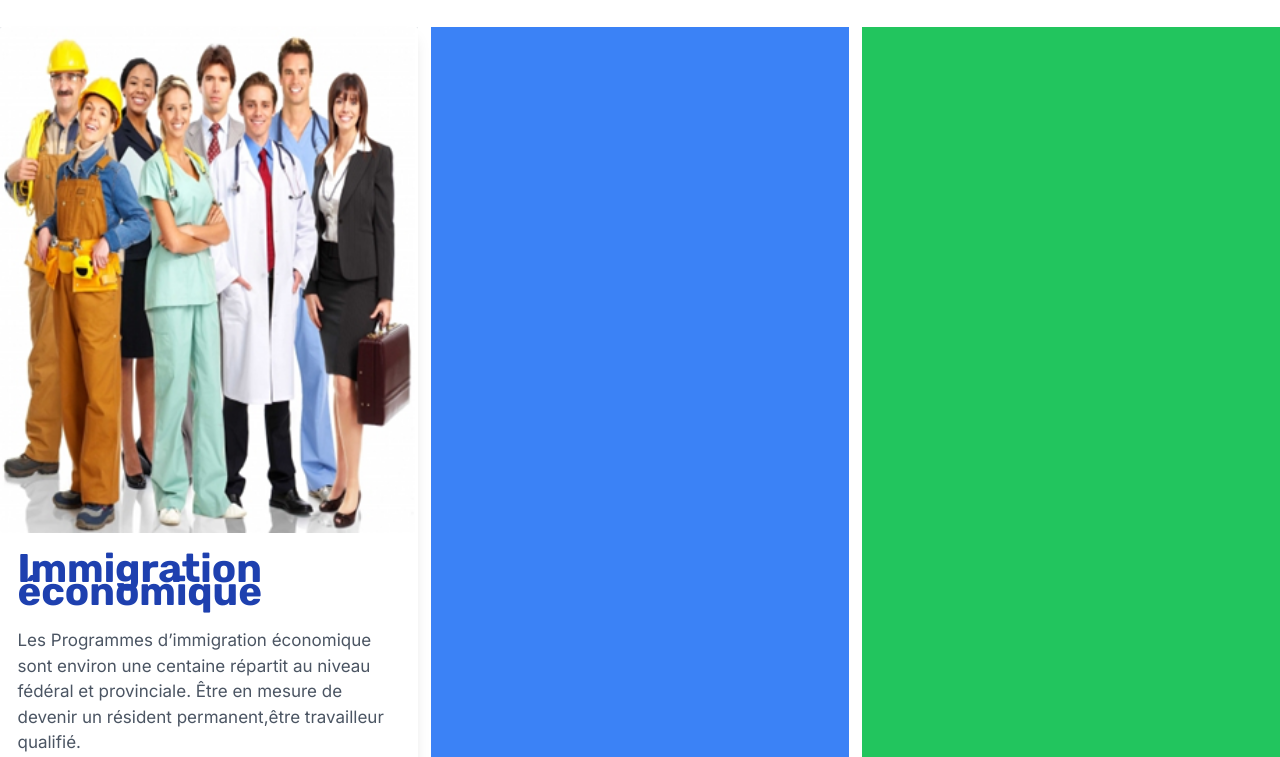
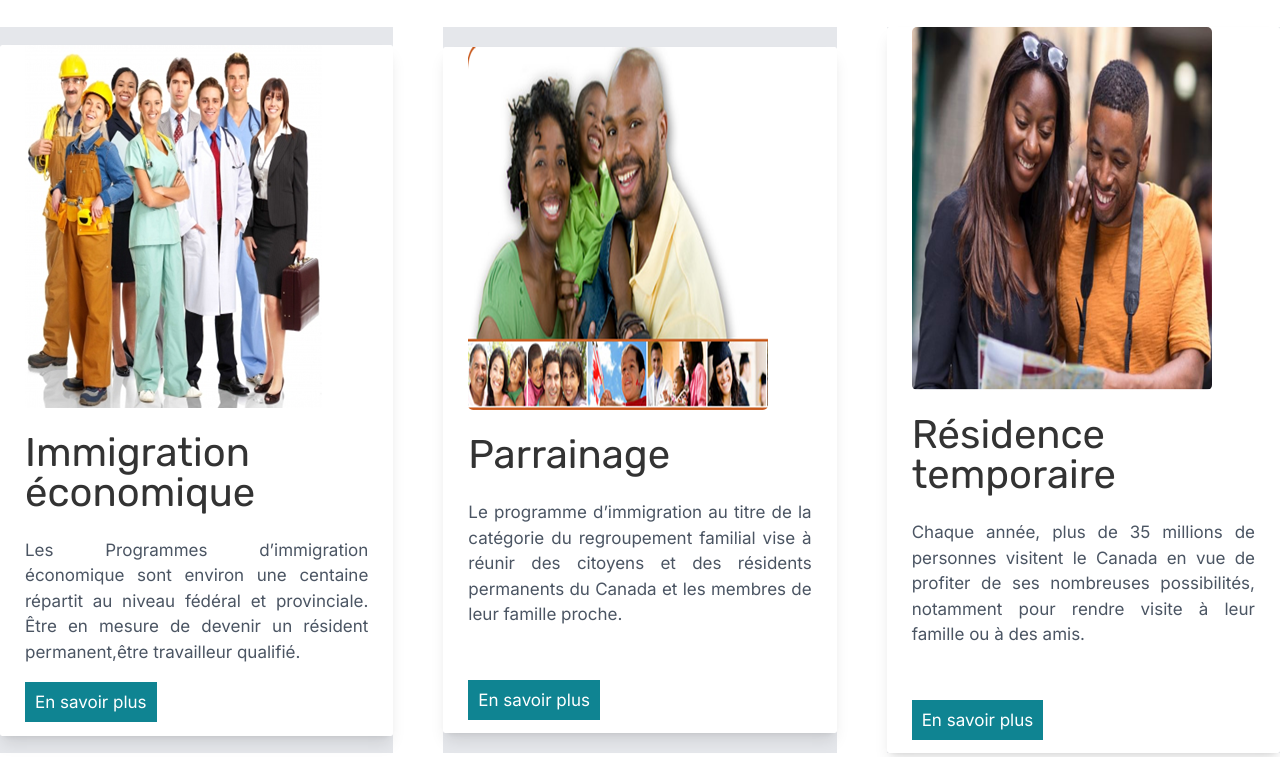
Before and after one commit to Moussabdi/TP3_AbdiDiranehMoussa_IntegrationWeb2, a website: page services.html in a window 1280 px wide. Shown: the part 43-800 px from the top of the page. Drawn offline with nearby package versions, Linux system fonts and the light colour scheme.

Commit message:
update service page

```diff
--- a/services.html
+++ b/services.html
@@ -102,34 +102,31 @@
 
     <main>
       <section>
-        <div class="container grid grid-cols-12 gap-5 my-8 mx-auto">
+        <div class="container grid grid-cols-12 gap-20 my-8 mx-auto">
+          <div class="col-span-12 lg:col-span-4 md:col-span-6 sm:col-span-12">
+            <div class="bg-gray-200 h-full flex flex-wrap">
               <div
-            class="col-span-12 lg:col-span-4 md:col-span-6 sm:col-span-12 bg-red-500"
+                class="container mx-auto my-auto bg-white rounded shadow-lg transform duration-200 easy-in-out m-12"
               >
-            <div class="col-span-12 md:col-span-6 lg:col-span-3">
-              <div
-                class="bg-gray-200 dark:bg-gray-900 flex flex-wrap items-center justify-center"
-              >
-                <div
-                  class="container mx-auto my-auto bg-white rounded dark:bg-gray-800 shadow-lg transform duration-200 easy-in-out m-12"
-                >
-                  <div class="h-3/4 sm:h-30">
+                <div class="h-3/4 sm:h-30 px-10">
                   <img
-                      class="w-full rounded-lg"
+                    class="rounded-lg"
                     src="images/immigrationEconomique_2.png"
                     alt="photo immigration économique"
                   />
                 </div>
 
                 <div class="mt-10">
-                    <div class="px-7 mb-8">
+                  <div class="px-10 mb-8">
                     <h2
-                        class="lg:text-3xl md:text-xl sm:text-lg font-bold text-blue-800 dark:text-gray-300"
+                      class="lg:text-5xl md:text-5xl sm:text-lg text-ColorPrincipal"
                     >
                       Immigration économique
                     </h2>
 
-                      <p class="mt-10 text-gray-600 dark:text-gray-300">
+                    <p
+                      class="mt-10 text-gray-600 dark:text-gray-300 text-justify"
+                    >
                       Les Programmes d’immigration économique sont environ une
                       centaine répartit au niveau fédéral et provinciale. Être
                       en mesure de devenir un résident permanent,être
@@ -145,16 +142,122 @@
               </div>
             </div>
           </div>
+          <div class="col-span-12 lg:col-span-4 md:col-span-6 sm:col-span-12">
+            <div class="bg-gray-200 h-full flex flex-wrap">
+              <div
+                class="mx-auto my-auto bg-white rounded shadow-lg transform duration-200 easy-in-out m-12"
+              >
+                <div class="h-3/4 sm:h-30 px-10">
+                  <img
+                    class="rounded-lg"
+                    src="images/parrainage.png"
+                    alt="photo regroupement familiale"
+                  />
                 </div>
+
+                <div class="mt-10">
+                  <div class="px-10 mb-8">
+                    <h2
+                      class="lg:text-5xl md:text-5xl sm:text-lg text-ColorPrincipal"
+                    >
+                      Parrainage
+                    </h2>
+
+                    <p
+                      class="mt-10 text-gray-600 dark:text-gray-300 text-justify"
+                    >
+                      Le programme d’immigration au titre de la catégorie du
+                      regroupement familial vise à réunir des citoyens et des
+                      résidents permanents du Canada et les membres de leur
+                      famille proche.
+                    </p>
+                    <div class="mt-24">
+                      <a class="troiscolimgtext__item__lien" href="#"
+                        >En savoir plus</a
+                      >
+                    </div>
+                  </div>
+                </div>
+              </div>
+            </div>
+          </div>
+          <div class="col-span-12 lg:col-span-4 md:col-span-6 sm:col-span-12">
+            <div class="bg-gray-200 h-full flex flex-wrap">
               <div
-            class="col-span-12 lg:col-span-4 md:col-span-6 sm:col-span-12 bg-blue-500 p-40"
-          ></div>
+                class="mx-auto my-auto bg-white rounded shadow-lg transform duration-200 easy-in-out m-12"
+              >
+                <div class="h-3/4 sm:h-30 px-10">
+                  <img
+                    class="rounded-lg"
+                    src="images/ImmigrationTemporaire_3.png"
+                    alt="photo regroupement familiale"
+                  />
+                </div>
+
+                <div class="mt-10">
+                  <div class="px-10 mb-8">
+                    <h2
+                      class="lg:text-5xl md:text-5xl sm:text-lg text-ColorPrincipal"
+                    >
+                      Résidence temporaire
+                    </h2>
+
+                    <p
+                      class="mt-10 text-gray-600 dark:text-gray-300 text-justify"
+                    >
+                      Chaque année, plus de 35 millions de personnes visitent le
+                      Canada en vue de profiter de ses nombreuses possibilités,
+                      notamment pour rendre visite à leur famille ou à des amis.
+                    </p>
+                    <div class="mt-24">
+                      <a class="troiscolimgtext__item__lien" href="#"
+                        >En savoir plus</a
+                      >
+                    </div>
+                  </div>
+                </div>
+              </div>
+            </div>
+          </div>
+          <div class="col-span-12 lg:col-span-4 md:col-span-6 sm:col-span-12">
+            <div class="bg-gray-200 h-full flex flex-wrap">
               <div
-            class="col-span-12 lg:col-span-4 md:col-span-6 sm:col-span-12 bg-green-500 p-40"
-          ></div>
-          <div
-            class="col-span-12 lg:col-span-4 md:col-span-6 sm:col-span-12 bg-red-500 p-40"
-          ></div>
+                class="container mx-auto my-auto bg-white rounded shadow-lg transform duration-200 easy-in-out m-12"
+              >
+                <div class="h-3/4 sm:h-30 px-10">
+                  <img
+                    class="rounded-lg"
+                    src="images/immigrationEconomique_2.png"
+                    alt="photo immigration économique"
+                  />
+                </div>
+
+                <div class="mt-10">
+                  <div class="px-10 mb-8">
+                    <h2
+                      class="lg:text-5xl md:text-5xl sm:text-lg text-ColorPrincipal"
+                    >
+                      Humanitaire
+                    </h2>
+
+                    <p
+                      class="mt-10 text-gray-600 dark:text-gray-300 text-justify"
+                    >
+                      Une demande de résidence permanente depuis le Canada pour
+                      considérations d’ordre humanitaires (CH) : vous êtes au
+                      Canada;
+                    </p>
+
+                    <div class="mt-10">
+                      <a class="troiscolimgtext__item__lien" href="#"
+                        >En savoir plus</a
+                      >
+                    </div>
+                  </div>
+                </div>
+              </div>
+            </div>
+          </div>
           <div
             class="col-span-12 lg:col-span-4 md:col-span-6 sm:col-span-12 bg-blue-500 p-40"
           ></div>
@@ -286,5 +389,6 @@
       nomodule
       src="https://unpkg.com/ionicons@5.5.2/dist/ionicons/ionicons.js"
     ></script>
+    <script src="https://cdn.tailwindcss.com"></script>
   </body>
 </html>
```
Also changed, not shown: tailwind.config.js (+3 -7 lines), images/Humanitaire.jpg (added), 1 other file. Lines whose indentation alone changed are shown as unchanged.
